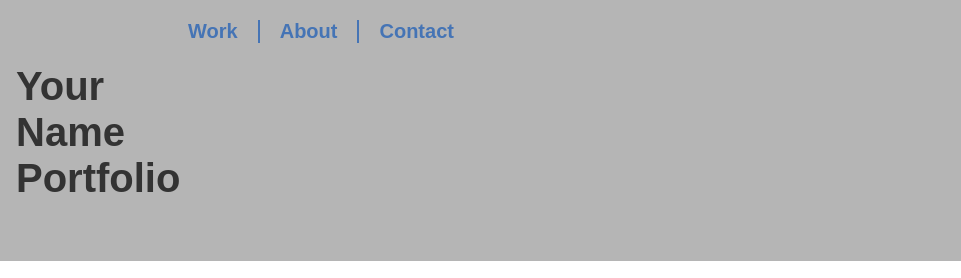
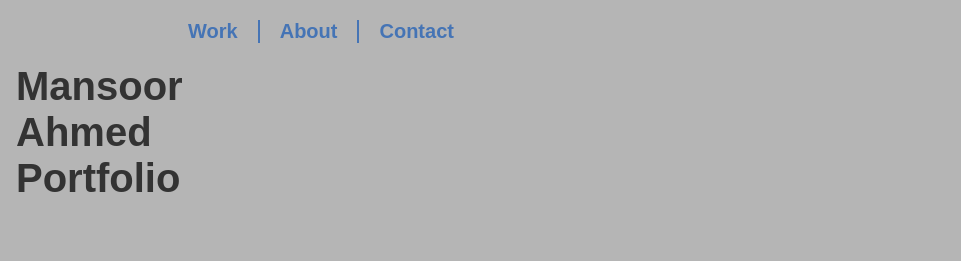
Before and after one commit to PES1UG24AM809/portfolio, a plain HTML site: page index.html in a window 1280 px wide. Shown: the top 278 px of the page, 319-1280 px from the left. Drawn offline with nearby package versions, Linux system fonts and the light colour scheme.

Commit message:
Update index.html

```diff
--- a/index.html
+++ b/index.html
@@ -4,7 +4,7 @@
 	<meta charset="UTF-8">
 
 	<!--/ /---- Put your name in the title of the page ----/ /-->
-	<title>Put Your Name Here</title>
+	<title>PES1UG24AM809</title>
 
 	<!--/ /-------- Normalize CSS --------/ /-->
 	<link href="https://cdnjs.cloudflare.com/ajax/libs/normalize/8.0.1/normalize.min.css" rel="stylesheet">
@@ -38,7 +38,7 @@
         <div class="wrapper">
 
 			<div class="logo-container">
-				<h1>Your<br>Name<br>Portfolio</h1>
+				<h1>Mansoor<br>Ahmed<br>Portfolio</h1>
 
 				<!-- ------------------------------------------------------
 				Note that the image of the logo is linked to the home page.
```
